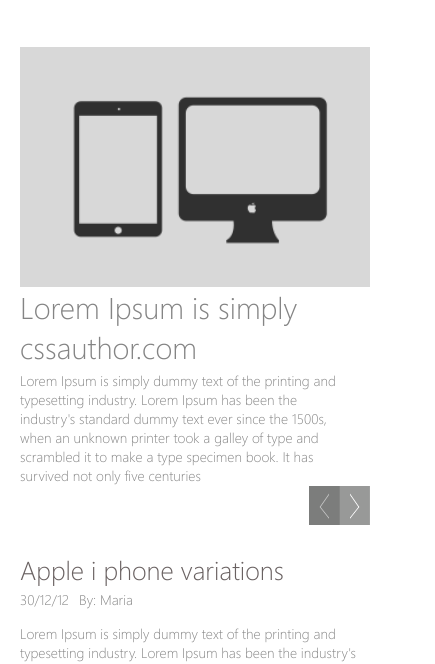
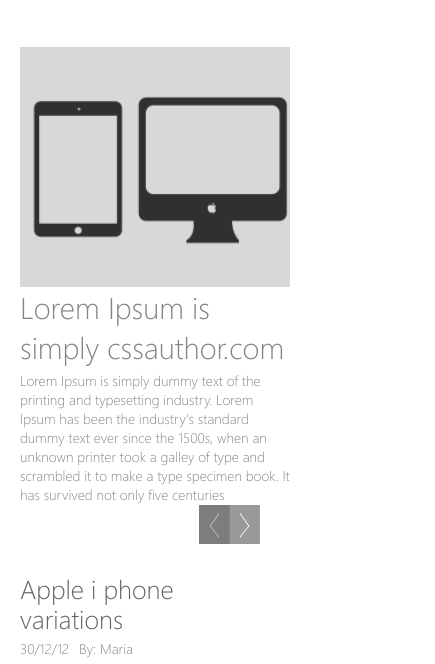
Before and after one commit to IhorBilobran/metro-blog-git, a plain HTML site: page index.html in a window 390 px wide. Shown: the part 472-1136 px from the top of the page, 435 px wide, since content can reach past the window. Drawn offline with Linux system fonts and the light colour scheme; files that its build step writes are made by us from their sources.

Commit message:
fixed mobile adapt

```diff
--- a/css/main.css
+++ b/css/main.css
@@ -587,10 +587,35 @@ footer {
         -ms-flex-align: center;
             align-items: center;
     padding: 0;
-    padding: 20px	10px; }
+    padding: 20px 10px; }
   .banner-imgg {
     margin-top: 30px;
-    min-height: 140px; }
+    min-height: 140px;
+    min-width: 250px; }
+  section article {
+    max-width: auto;
+    min-width: auto; }
+    section article .featured-post {
+      width: 270px; }
+      section article .featured-post p {
+        margin: 0;
+        padding: 0; }
+      section article .featured-post p:nth-child(2) {
+        padding: 0; }
+      section article .featured-post-imgg {
+        min-width: auto;
+        height: 80px; }
+      section article .featured-post .btns {
+        right: 30px; }
+    section article .posts {
+      max-width: 270px; }
+      section article .posts .post {
+        width: 260px; }
+  section aside {
+    margin-left: 0; }
+    section aside .add2 .a {
+      width: 266px;
+      height: 239px; }
   footer {
     -webkit-box-orient: vertical;
     -webkit-box-direction: normal;
```
